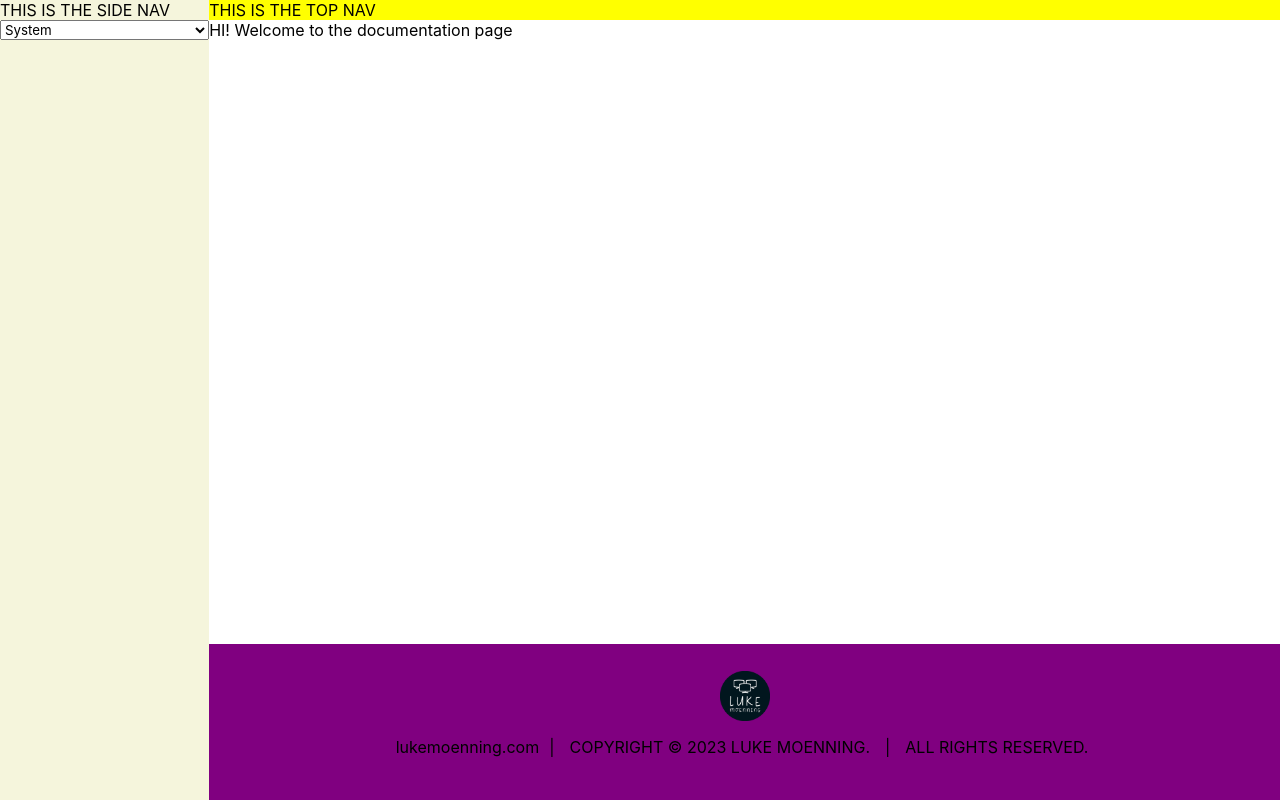
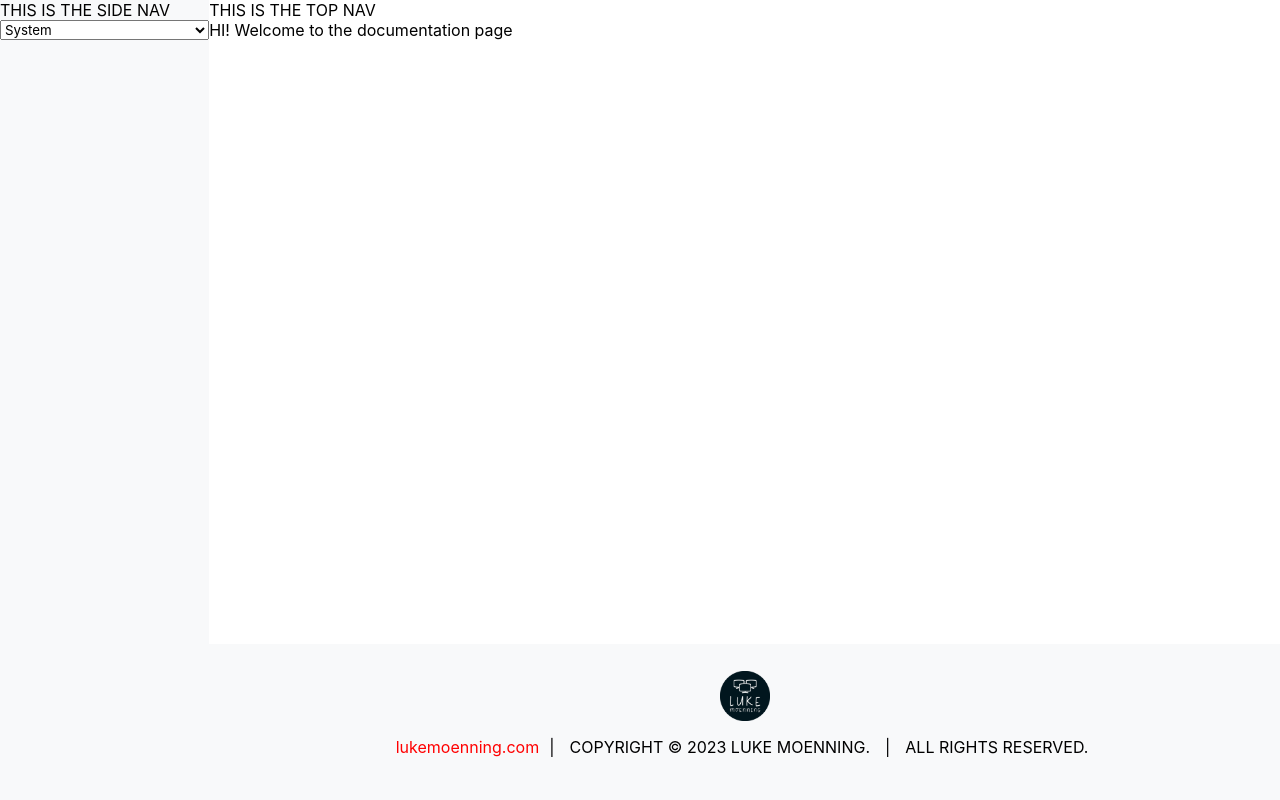
Before and after one commit to lukemoenning/api-portfolio, a Next.js app in the folder client/: page / in a window 1280 px wide. Built offline with nearby package versions, Linux system fonts and the light colour scheme.

Commit message:
implement color theme logic

```diff
--- a/client/app/components/footer/footer.styles.ts
+++ b/client/app/components/footer/footer.styles.ts
@@ -1,9 +1,9 @@
 import styled from 'styled-components'
 
-import { theme } from '@/app/libs/theme'
+import { theme } from '@/app/libs/random-variables'
 
 export const FooterWrapper = styled.div`
-  background-color: purple;
+  background-color: var(--footer-color);
   display: flex;
   flex-direction: column;
   align-items: center;
--- a/client/app/components/navigation/side-navigation/side-navigation.styles.ts
+++ b/client/app/components/navigation/side-navigation/side-navigation.styles.ts
@@ -1,9 +1,9 @@
 import styled from 'styled-components'
 
-import { theme } from '@/app/libs/theme'
+import { theme } from '@/app/libs/random-variables'
 
 export const SideNavigationWrapper = styled.div`
-  background-color: beige;
+  background-color: var(--sidenav-color);
   display: flex;
   flex-direction: column;
   width: ${theme.navigation.side.width};
--- a/client/app/components/navigation/top-navigation/top-navigation.styles.ts
+++ b/client/app/components/navigation/top-navigation/top-navigation.styles.ts
@@ -1,6 +1,5 @@
 import styled from 'styled-components'
 
 export const TopNavigationWrapper = styled.div`
-  background-color: yellow;
   display: flex;
 `
--- a/client/app/globals.css
+++ b/client/app/globals.css
@@ -1,14 +1,3 @@
-:root {
-  /* Default theme */
-  --background: white;
-  --foreground: black;
-}
-
-[data-theme='dark'] {
-  --background: black;
-  --foreground: white;
-}
-
 * {
   font-family:
     'papyrus',
--- a/client/app/libs/basic-components/link/link.tsx
+++ b/client/app/libs/basic-components/link/link.tsx
@@ -11,7 +11,7 @@ const Link: React.FC<LinkProps> = ({
   href,
   text,
   tag = 'p',
-  color = '#000'
+  color = 'var(--primary-color)'
 }) => {
   const CustomTag = tag as keyof JSX.IntrinsicElements
 
--- a/client/app/libs/basic-components/text/text.tsx
+++ b/client/app/libs/basic-components/text/text.tsx
@@ -9,7 +9,7 @@ interface TextProps {
 
 const Text: React.FC<TextProps> = ({
   content,
-  color = '#000',
+  color = 'var(--text-color)',
   tag = 'p',
   margin = '5px'
 }) => {
--- /dev/null
+++ b/client/app/libs/random-variables.ts
@@ -0,0 +1,13 @@
+export const theme = {
+  navigation: {
+    side: {
+      width: '250px'
+    },
+    top: {
+      height: '60px'
+    }
+  },
+  footer: {
+    height: '200px'
+  }
+}
--- a/client/app/libs/theme.ts
+++ b/client/app/libs/theme.ts
@@ -1,13 +1,23 @@
-export const theme = {
-  navigation: {
-    side: {
-      width: '250px'
-    },
-    top: {
-      height: '60px'
-    }
-  },
-  footer: {
-    height: '200px'
+import { createGlobalStyle } from 'styled-components'
+
+export const GlobalTheme = createGlobalStyle`
+  :root {
+    --background: #fff;
+    --text-color: #000;
+    --primary-color: #ff0000;
+    --secondary-color: #6C757D;
+    --tertiary-color: #28A745;
+    --sidenav-color: #F8F9FA;
+    --footer-color: #F8F9FA;
   }
-}
+
+  [data-theme="dark"] {
+    --background: #000;
+    --text-color: #FFF;
+    --primary-color: #FFF;
+    --secondary-color: #1B2631;
+    --tertiary-color: #145A32;
+    --sidenav-color: #1B2631;
+    --footer-color: #1B2631;
+  }
+`
--- a/client/pages/_app.tsx
+++ b/client/pages/_app.tsx
@@ -2,12 +2,14 @@ import type { AppProps } from 'next/app'
 import { ThemeProvider } from 'next-themes'
 
 import PageLayout from '@/app/components/page-layout/page-layout'
+import { GlobalTheme } from '@/app/libs/theme'
 
 import '../app/globals.css'
 
 const MyApp = ({ Component, pageProps }: AppProps) => {
   return (
     <>
+      <GlobalTheme />
       <ThemeProvider>
         <PageLayout>
           <Component {...pageProps} />
```
